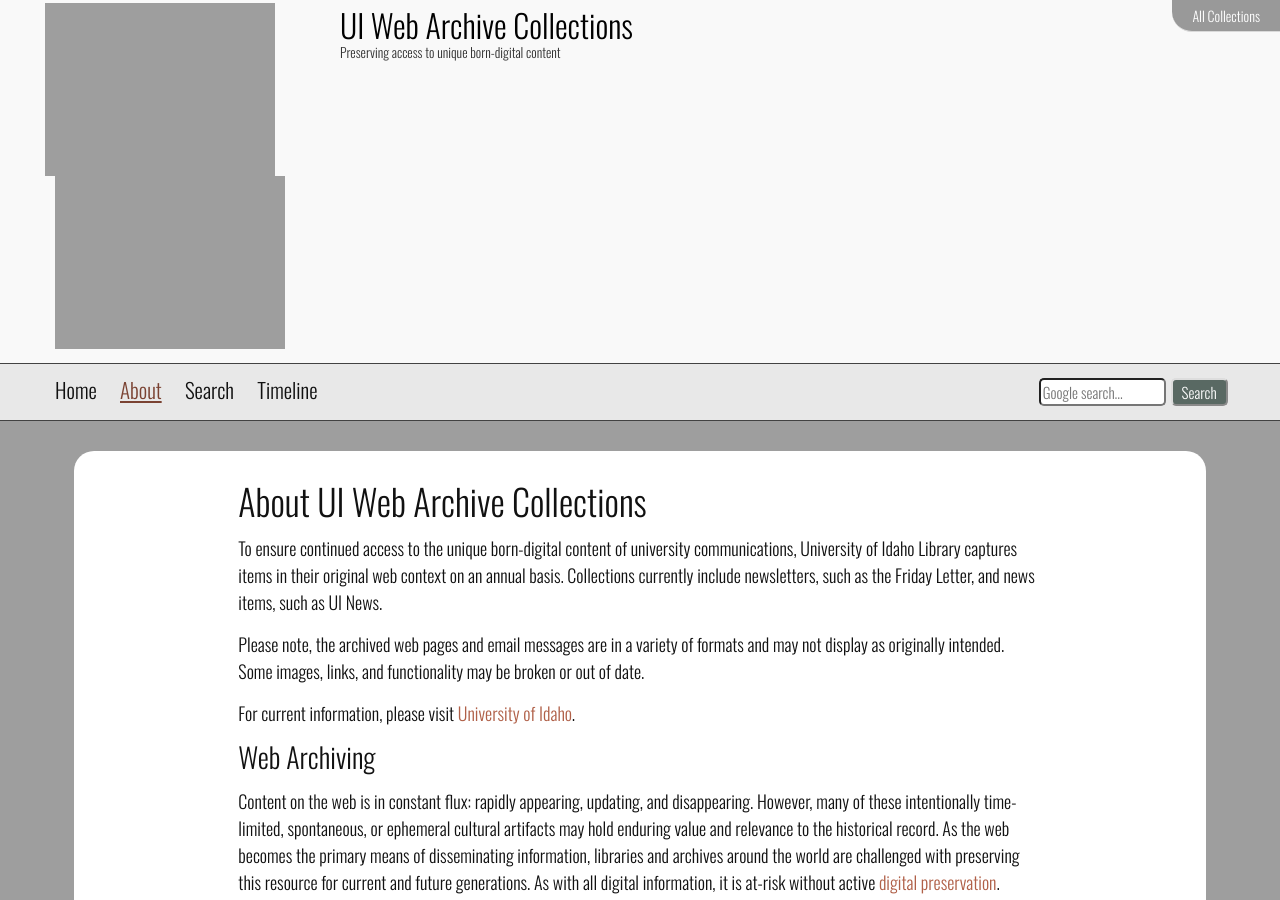
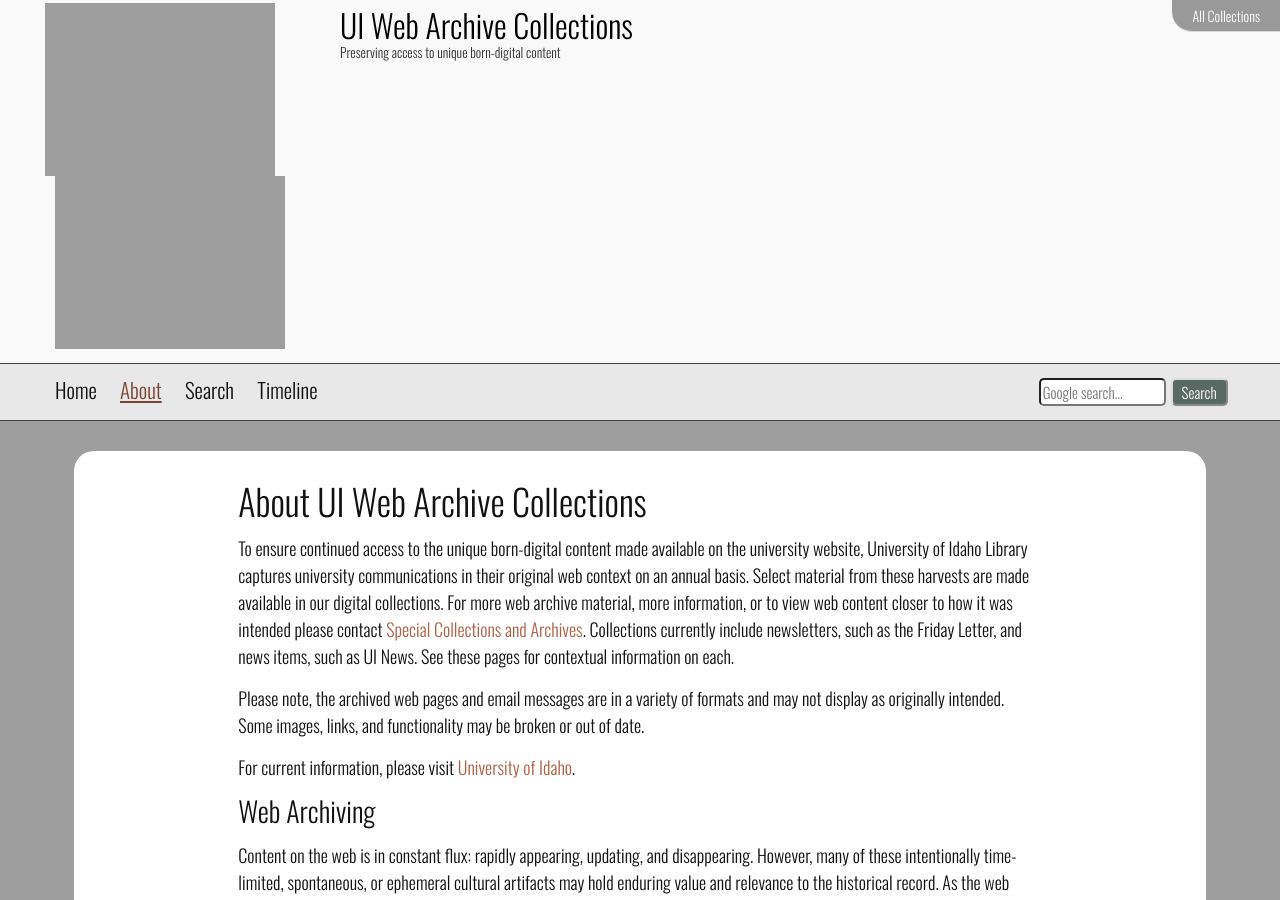
Before and after one commit to uidaholib/webarchive_source, a Jekyll site: the page built from about.md, in a window 1280 px wide and 900 px high. Built offline with Jekyll 4.4.1, drawn with Linux system fonts in a browser that asks for light colours.

Commit message:
update about index

```diff
--- a/about.md
+++ b/about.md
@@ -5,8 +5,11 @@
 
 # About {{ site.title }}
 
-To ensure continued access to the unique born-digital content of university communications, University of Idaho Library captures items in their original web context on an annual basis.
+To ensure continued access to the unique born-digital content made available on the university website, University of Idaho Library captures university communications in their original web context on an annual basis.
+Select material from these harvests are made available in our digital collections.
+For more web archive material, more information, or to view web content closer to how it was intended please contact [Special Collections and Archives](https://www.lib.uidaho.edu/special-collections/contactus.html).
 Collections currently include newsletters, such as the Friday Letter, and news items, such as UI News.
+See these pages for contextual information on each.
 
 **Please note,** the archived web pages and email messages are in a variety of formats and may not display as originally intended.
 Some images, links, and functionality may be broken or out of date.
```
Also changed, not shown: index.md (+2 -1 lines).
